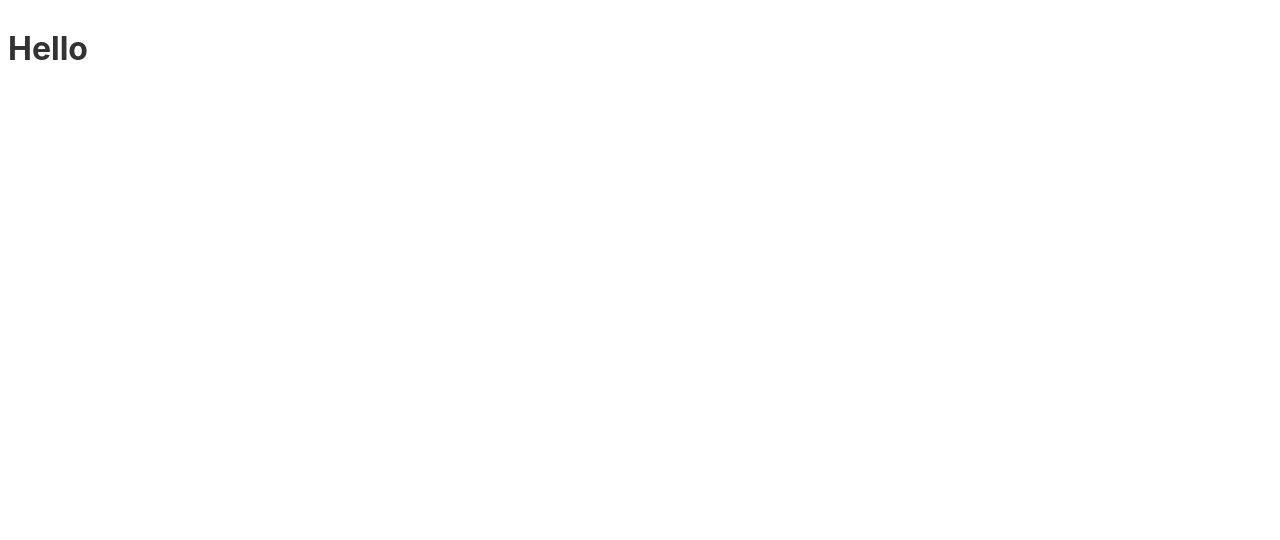
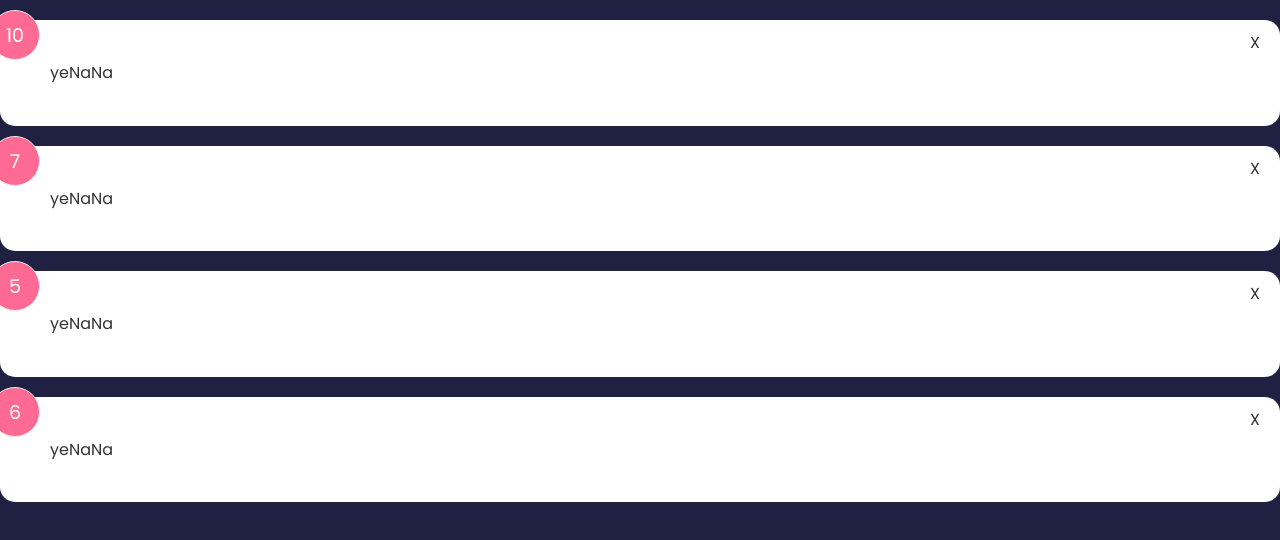
Before and after one commit to Paul-Dieter/svelte-feedback-app, a Svelte app: page / in a window 1280 px wide. Shown: the top 540 px of the page. Built offline with nearby package versions, Linux system fonts and the light colour scheme.

Commit message:
Formatted Card Boxes

```diff
--- a/public/global.css
+++ b/public/global.css
@@ -1,63 +1,24 @@
-html, body {
-	position: relative;
-	width: 100%;
-	height: 100%;
+@import url('https://fonts.googleapis.com/css2?family=Poppins:wght@400;600;700&display=swap');
+
+* {
+  box-sizing: border-box;
+  margin: 0;
+  padding: 0;
 }
 
 body {
-	color: #333;
-	margin: 0;
-	padding: 8px;
-	box-sizing: border-box;
-	font-family: -apple-system, BlinkMacSystemFont, "Segoe UI", Roboto, Oxygen-Sans, Ubuntu, Cantarell, "Helvetica Neue", sans-serif;
+  font-family: 'Poppins', sans-serif;
+  background-color: #202142;
+  line-height: 1.6;
+  color: #fff;
 }
 
-a {
-	color: rgb(0,100,200);
-	text-decoration: none;
+ul {
+  list-style: none;
 }
 
-a:hover {
-	text-decoration: underline;
+.container {
+  max-width: 768px;
+  margin: 100px auto;
+  padding: 0 20px;
 }
-
-a:visited {
-	color: rgb(0,80,160);
-}
-
-label {
-	display: block;
-}
-
-input, button, select, textarea {
-	font-family: inherit;
-	font-size: inherit;
-	-webkit-padding: 0.4em 0;
-	padding: 0.4em;
-	margin: 0 0 0.5em 0;
-	box-sizing: border-box;
-	border: 1px solid #ccc;
-	border-radius: 2px;
-}
-
-input:disabled {
-	color: #ccc;
-}
-
-button {
-	color: #333;
-	background-color: #f4f4f4;
-	outline: none;
-}
-
-button:disabled {
-	color: #999;
-}
-
-button:not(:disabled):active {
-	background-color: #ddd;
-}
-
-button:focus {
-	border-color: #666;
-}
--- a/src/App.svelte
+++ b/src/App.svelte
@@ -1,8 +1,30 @@
 <script>
+import FeedbackList from "./components/FeedbackList.svelte";
 
+	let feedback = [
+		{
+			id: 1,
+			rating: 10,
+			text: 'yeNaNa'
+		},
+		{
+			id: 2,
+			rating: 7,
+			text: 'yeNaNa'
+		},
+		{
+			id: 3,
+			rating: 5,
+			text: 'yeNaNa'
+		},
+		{
+			id: 4,
+			rating: 6,
+			text: 'yeNaNa'
+		},
+	]
 </script>
 
 <main>
-	<h1>Hello</h1>
-
+	<FeedbackList {feedback}/>
 </main>
--- /dev/null
+++ b/src/components/Card.svelte
@@ -0,0 +1,15 @@
+<div class="card">
+    <slot></slot>
+</div>
+
+<style>
+    .card{
+        background-color: white;
+        color: #333;
+        border-radius: 15px;
+        padding: 40px 50px;
+        margin: 20px 0;
+        position: relative;
+    }
+
+</style>
--- /dev/null
+++ b/src/components/FeedbackItem.svelte
@@ -0,0 +1,40 @@
+<script>
+    import Card from "./Card.svelte";
+    export let item
+
+</script>
+
+<Card>
+    <div class="num-display">
+        {item.rating}
+    </div>
+    <div class="close">X</div>
+    <p class="text-display">{item.text}</p>
+
+</Card>
+
+<style>
+    .num-display {
+      position: absolute;
+      top: -10px;
+      left: -10px;
+      width: 50px;
+      height: 50px;
+      background: #ff6a95;
+      color: #fff;
+      border: 1px #eee solid;
+      border-radius: 50%;
+      padding: 10px;
+      text-align: center;
+      font-size: 19px;
+    }
+
+    .close {
+      position: absolute;
+      top: 10px;
+      right: 20px;
+      cursor: pointer;
+      background: none;
+      border: none;
+    }
+  </style>
--- /dev/null
+++ b/src/components/FeedbackList.svelte
@@ -0,0 +1,11 @@
+<script>
+    import FeedbackItem from "./FeedbackItem.svelte";
+    export let feedback = []
+
+    console.log(feedback)
+
+</script>
+
+{#each feedback as fb (fb.id)}
+    <FeedbackItem item = {fb}/>
+{/each}
```
